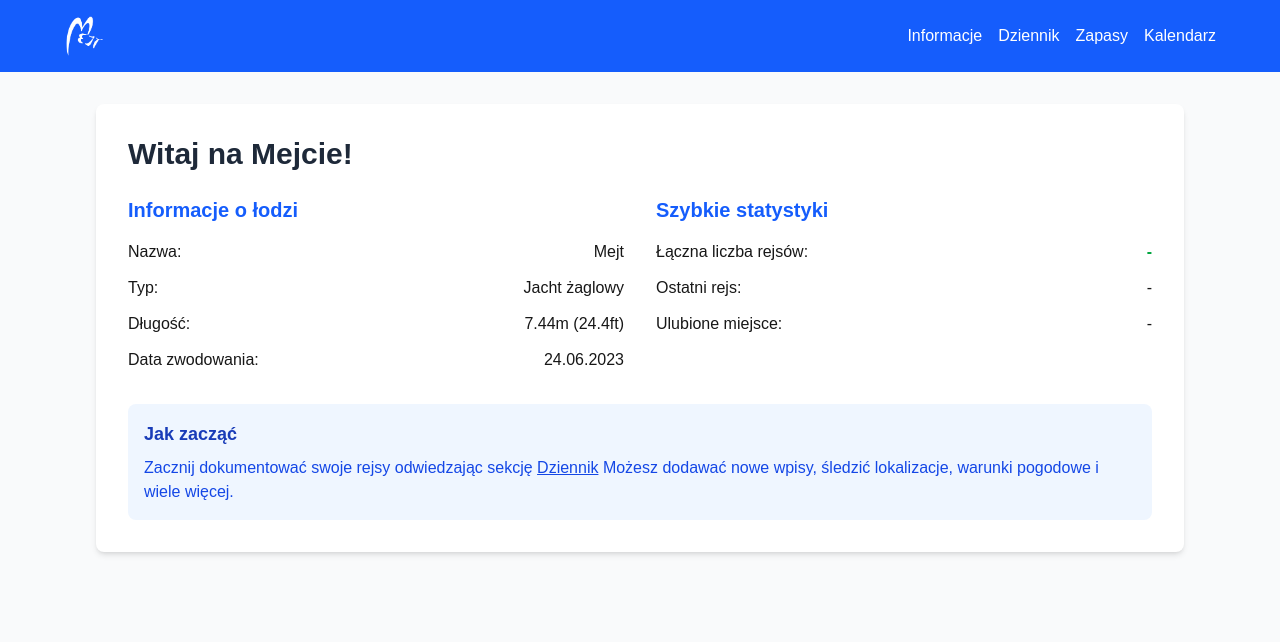
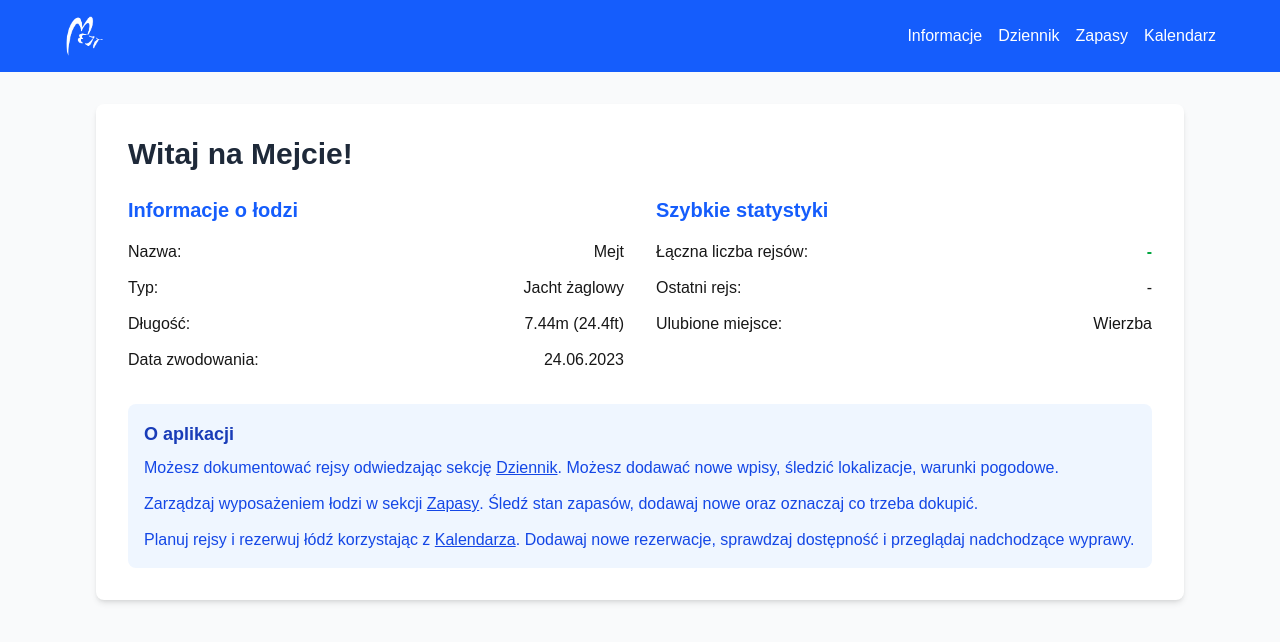
Before and after one commit to czarkom/mejt, a Next.js app: page / in a window 1280 px wide. Shown: the top 642 px of the page. Built offline with nearby package versions, Linux system fonts and the light colour scheme.

Commit message:
Improve information page with better descriptions

```diff
--- a/app/page.tsx
+++ b/app/page.tsx
@@ -46,7 +46,7 @@ export default function Home() {
               </div>
               <div className="flex justify-between">
                 <span className="font-medium">Ulubione miejsce:</span>
-                <span>-</span>
+                <span>Wierzba</span>
               </div>
             </div>
           </div>
@@ -54,14 +54,28 @@ export default function Home() {
 
         <div className="mt-8 p-4 bg-blue-50 rounded-lg">
           <h3 className="text-lg font-semibold text-blue-800 mb-2">
-            Jak zacząć
+            O aplikacji
           </h3>
-          <p className="text-blue-700">
-            Zacznij dokumentować swoje rejsy odwiedzając sekcję{" "}
+          <p className="text-blue-700 mb-3">
+            Możesz dokumentować rejsy odwiedzając sekcję{" "}
             <a href="/logbook" className="underline font-medium">
               Dziennik
-            </a>{" "}
-            Możesz dodawać nowe wpisy, śledzić lokalizacje, warunki pogodowe i wiele więcej.
+            </a>.{" "}
+            Możesz dodawać nowe wpisy, śledzić lokalizacje, warunki pogodowe.
+          </p>
+          <p className="text-blue-700 mb-3">
+            Zarządzaj wyposażeniem łodzi w sekcji{" "}
+            <a href="/inventory" className="underline font-medium">
+              Zapasy
+            </a>.{" "}
+            Śledź stan zapasów, dodawaj nowe oraz oznaczaj co trzeba dokupić.
+          </p>
+          <p className="text-blue-700">
+            Planuj rejsy i rezerwuj łódź korzystając z{" "}
+            <a href="/calendar" className="underline font-medium">
+              Kalendarza
+            </a>.{" "}
+            Dodawaj nowe rezerwacje, sprawdzaj dostępność i przeglądaj nadchodzące wyprawy.
           </p>
         </div>
       </div>
```
